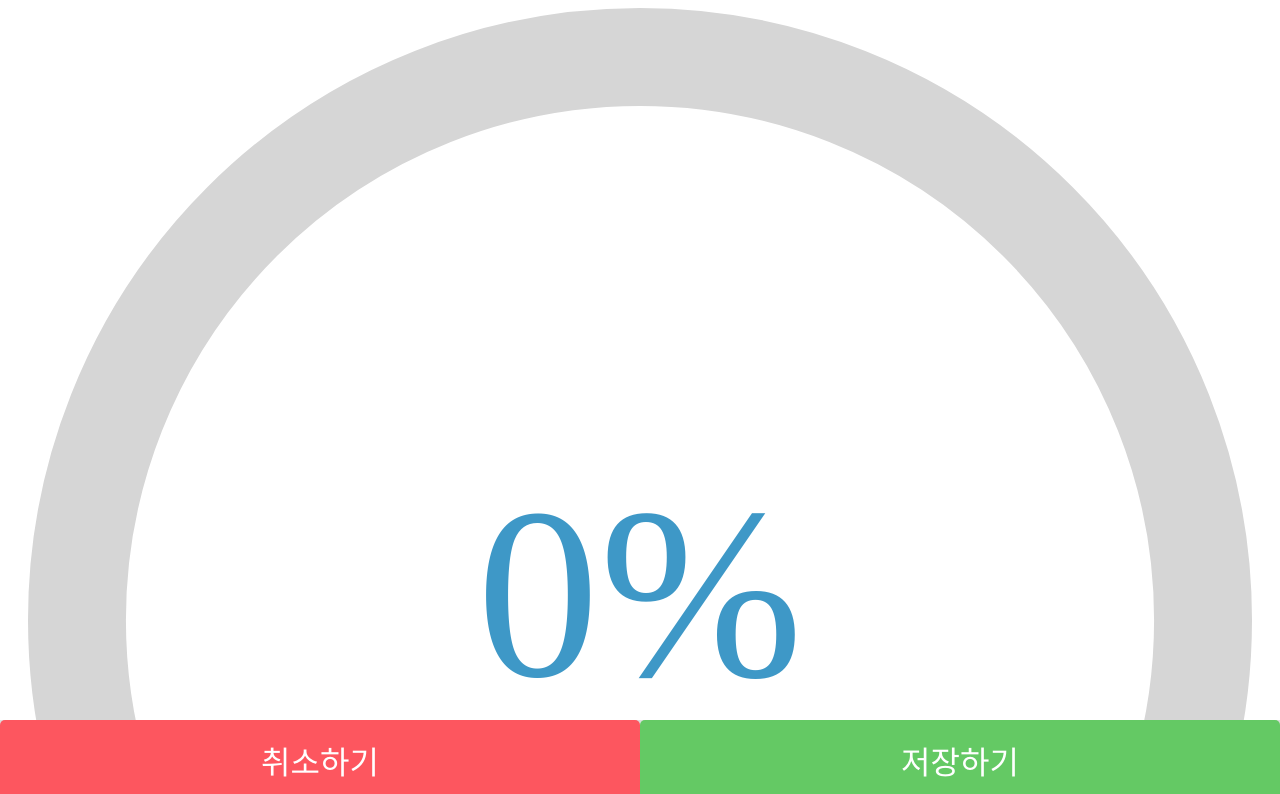
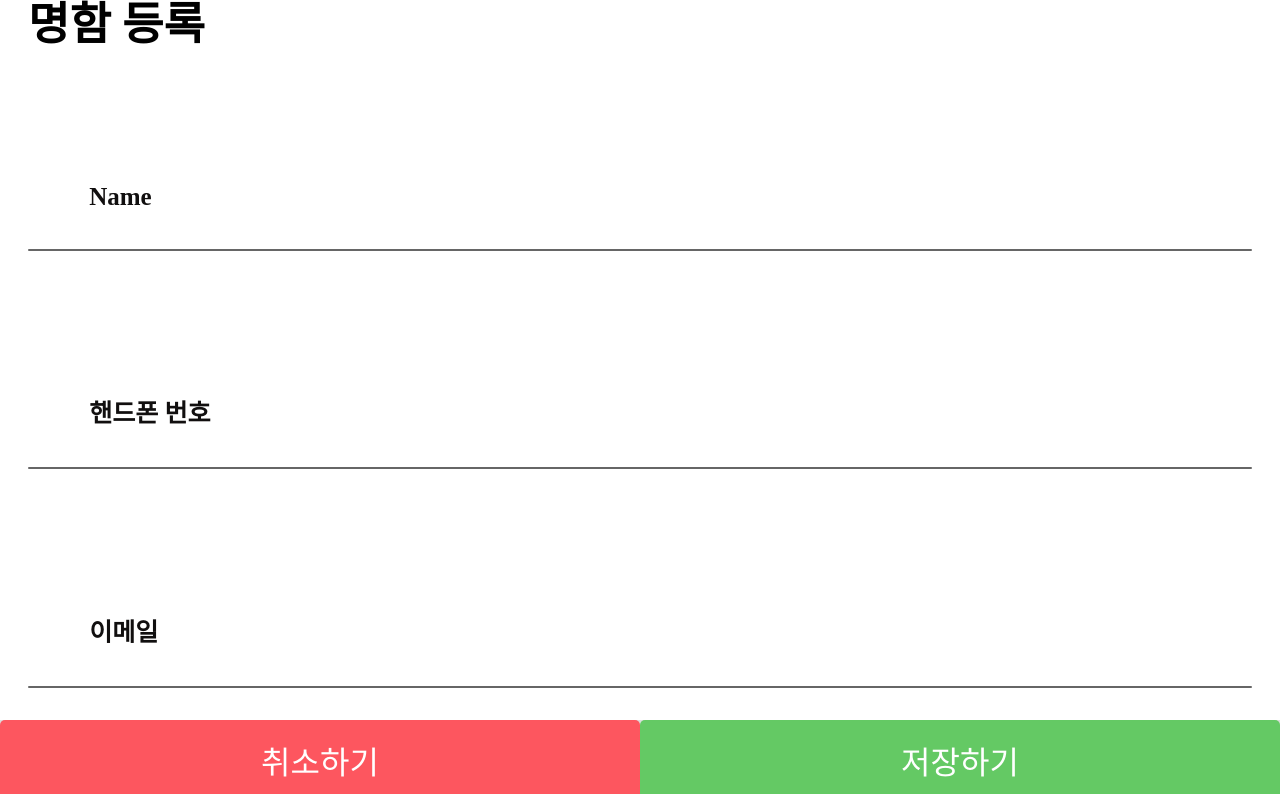
Before and after one commit to yoo94/bcard-pwa, a React (Vite) app: page /new in a window 1280 px wide. Shown: the top 794 px of the page. Built offline with nearby package versions, Linux system fonts and the light colour scheme; a web font is replaced by a local one.

Commit message:
-progress

```diff
--- a/src/pages/New.tsx
+++ b/src/pages/New.tsx
@@ -15,7 +15,7 @@ export interface InputType {
 
 const New = () => {
     const { onCreate } = useContext(BcardDispatchContext);
-    const [percentage, setPercentage] = useState<number>(0);
+    const [percentage, setPercentage] = useState(0);
     const nav = useNavigate();
     const onsubmit = (input: InputType) => {
         if (!input.name || !input.hpNum) {
@@ -29,20 +29,29 @@ const New = () => {
             input.email,
             input.image
         );
-        nav('/')
-    }
+        nav('/');
+    };
+
     return (
         <div>
             {percentage > 0 && percentage < 100 && (
-                <CircularProgressbar className="progressbar" value={percentage} text={`${percentage}%`} />
+                <div className="overlay">
+                    <CircularProgressbar
+                        className="progressbar"
+                        value={percentage}
+                        text={`${percentage}%`}
+                    />
+                </div>
             )}
-            {percentage === 0 && percentage < 100 && (
-                <CircularProgressbar className="progressbar" value={percentage} text={`${percentage}%`} />
-            )}
-            <Header title="명함 등록" />
-            <Editor onsubmit={onsubmit} setPercentage={setPercentage} />
+            <div>
+                <div className="new_content">
+                    <Header title="명함 등록" />
+                    <Editor onsubmit={onsubmit} setPercentage={setPercentage} />
+                </div>
+            </div>
         </div>
-    )
-}
+
+    );
+};
 
 export default New;
--- a/src/pages/pages.css
+++ b/src/pages/pages.css
@@ -1,10 +1,8 @@
-.progressbar {
-    display: flex;
-    align-items: center;
-    justify-content: center;
-    position: fixed;
+.overlay {
+    position: absolute;
     top: 0;
     left: 0;
-    width: 100%;
-    height: 100%;
+    width: 50%;
+    height: 50%;
+    background-color: rgba(255, 255, 255, .4);
 }
```
